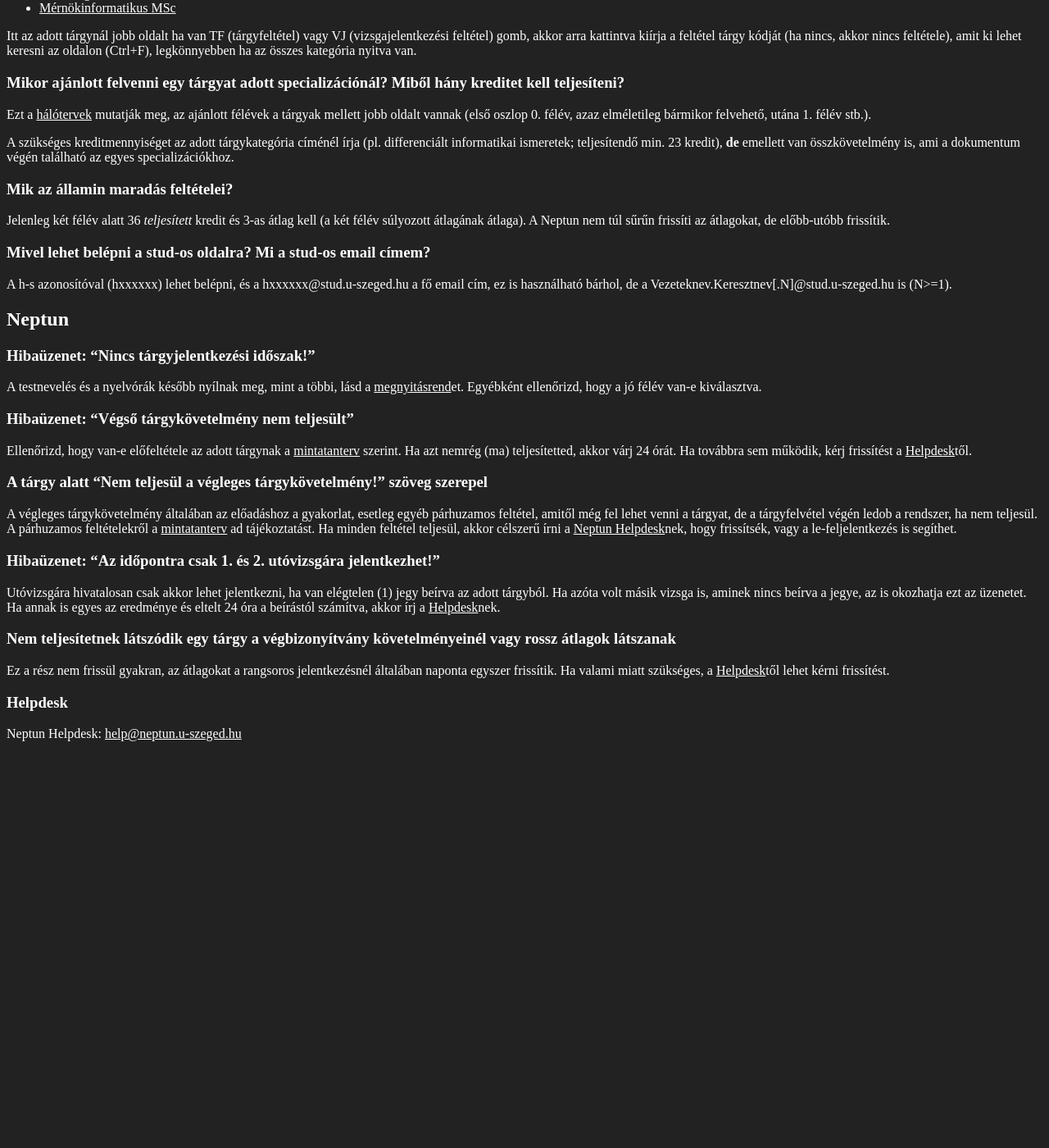
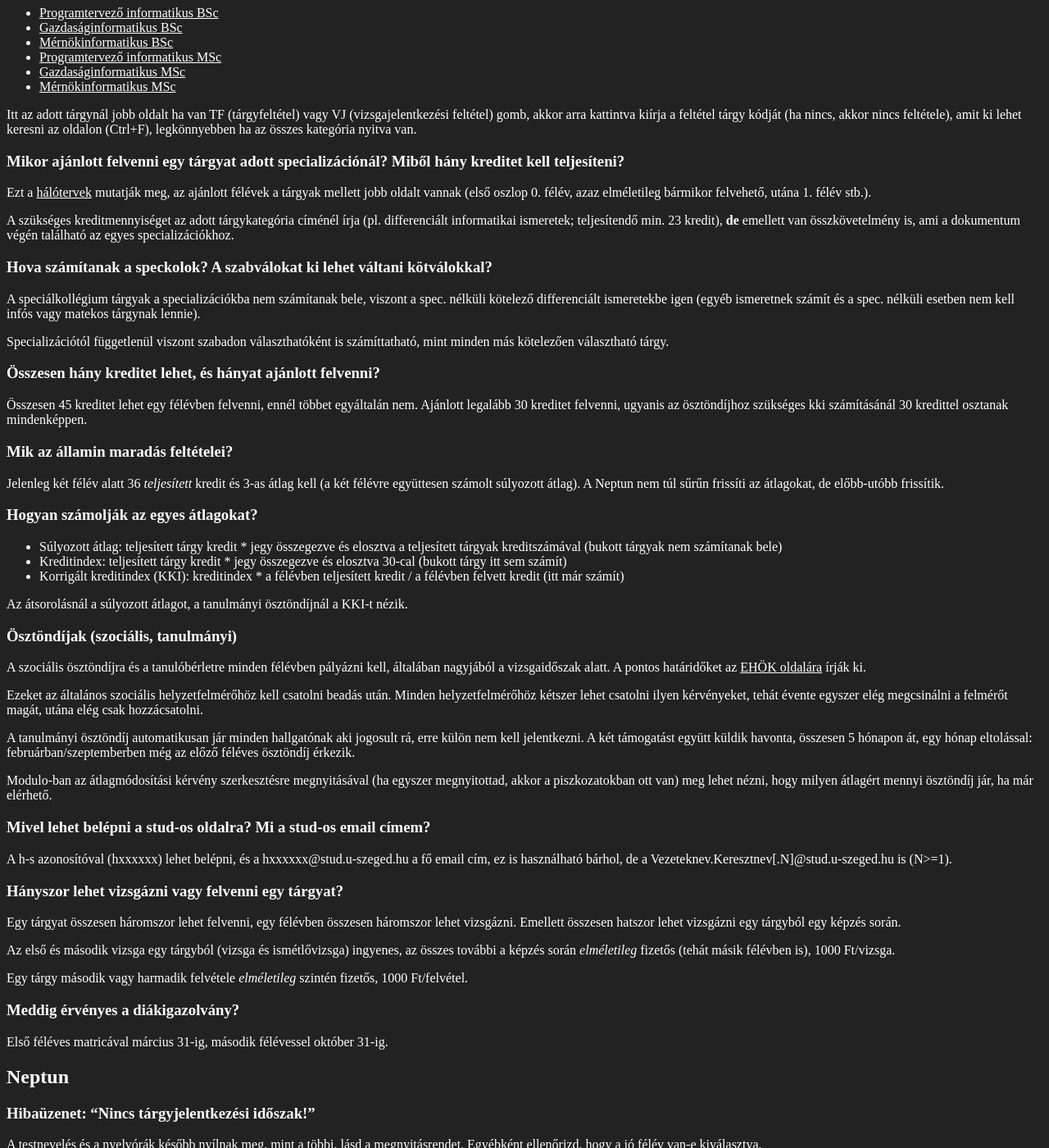
Before and after one commit to NorbiPeti/SZTE, a Jekyll site: the page built from index.md, in a window 1280 px wide and 1400 px high, scrolled down 445 px. Shown: the whole window at 82% size. Built offline with Jekyll 4.4.1, drawn with Linux system fonts in a browser that asks for light colours; before the commit the page ends 1365 px from its top, so only the background shows below that; some of the changed text lies outside the part shown.

Commit message:
Added more questions and answers

```diff
--- a/index.md
+++ b/index.md
@@ -4,10 +4,13 @@ ptitle: Gyakran ismételt kérdések
 ---
 ## Általános infók
 ### Mikor kezdődik a rangsoros (kedvezményes) és a versenyes (normál) tárgyfelvétel?
-Ez a [TO naptár](https://sci.u-szeged.hu/oktatas/naptarak/to-naptar)ban van leírva.
+Ez a [TO naptár](https://sci.u-szeged.hu/oktatas/naptarak/to-naptar)ban van leírva, általában két héttel a szorgalmi időszak előtt kezdődik a rangsoros és 1 hétig (5 napig) tart, utána 3 hétig tart a versenyes.
 
 ### Mikortól lehet tesit vagy nyelvórát felvenni?
-Az aktuális időpontokat a [megnyitásrend](http://web5.etr.u-szeged.hu:8080/naptar/Megnyitasrend/index.jsp) tartalmazza.
+Az aktuális időpontokat a [megnyitásrend](http://web5.etr.u-szeged.hu:8080/naptar/Megnyitasrend/index.jsp) tartalmazza, jellemzően a versenyes tárgyfelvétel során, de újonnan a rangsoros időszakban is hirdethetnek tesit.
+
+### Mi számít bele a kötelező tesibe, mi számít nyelvórának?
+A tesis tárgyak kódja XT-vel kezdődik, a nyelvórák XN-nel, ami kereshető a Neptun keresőjével. A tesis tárgyakból kell 2 félévet teljesíteni, ami félévenként 12 alkalmon való részvételt jelenti (nincs értékelés, csak aláírás, ha teljesíted).
 
 ### Aktuális mintatantervek
 Itt megtalálhatóak az aktuális mintatantervek:
@@ -26,11 +29,45 @@ Ezt a [hálótervek](http://www.sci.u-szeged.hu/hallgatoknak/haloterv/informatik
 
 A szükséges kreditmennyiséget az adott tárgykategória címénél írja (pl. differenciált informatikai ismeretek; teljesítendő min. 23 kredit), **de** emellett van összkövetelmény is, ami a dokumentum végén található az egyes specializációkhoz.
 
+### Hova számítanak a speckolok? A szabválokat ki lehet váltani kötválokkal?
+A speciálkollégium tárgyak a specializációkba nem számítanak bele, viszont a spec. nélküli kötelező differenciált ismeretekbe igen (egyéb ismeretnek számít és a spec. nélküli esetben nem kell infós vagy matekos tárgynak lennie).
+
+Specializációtól függetlenül viszont szabadon választhatóként is számíttatható, mint minden más kötelezően választható tárgy.
+
+### Összesen hány kreditet lehet, és hányat ajánlott felvenni?
+Összesen 45 kreditet lehet egy félévben felvenni, ennél többet egyáltalán nem. Ajánlott legalább 30 kreditet felvenni, ugyanis az ösztöndíjhoz szükséges kki számításánál 30 kredittel osztanak mindenképpen.
+
 ### Mik az államin maradás feltételei?
-Jelenleg két félév alatt 36 *teljesített* kredit és 3-as átlag kell (a két félév súlyozott átlagának átlaga). A Neptun nem túl sűrűn frissíti az átlagokat, de előbb-utóbb frissítik.
+Jelenleg két félév alatt 36 *teljesített* kredit és 3-as átlag kell (a két félévre együttesen számolt súlyozott átlag). A Neptun nem túl sűrűn frissíti az átlagokat, de előbb-utóbb frissítik.
+
+### Hogyan számolják az egyes átlagokat?
+* Súlyozott átlag: teljesített tárgy kredit * jegy összegezve és elosztva a teljesített tárgyak kreditszámával (bukott tárgyak nem számítanak bele)
+* Kreditindex: teljesített tárgy kredit * jegy összegezve és elosztva 30-cal (bukott tárgy itt sem számít)
+* Korrigált kreditindex (KKI): kreditindex * a félévben teljesített kredit / a félévben felvett kredit (itt már számít)
+
+Az átsorolásnál a súlyozott átlagot, a tanulmányi ösztöndíjnál a KKI-t nézik.
+
+### Ösztöndíjak (szociális, tanulmányi)
+A szociális ösztöndíjra és a tanulóbérletre minden félévben pályázni kell, általában nagyjából a vizsgaidőszak alatt. A pontos határidőket az [EHÖK oldalára](https://sztehap.hu/) írják ki.
+
+Ezeket az általános szociális helyzetfelmérőhöz kell csatolni beadás után. Minden helyzetfelmérőhöz kétszer lehet csatolni ilyen kérvényeket, tehát évente egyszer elég megcsinálni a felmérőt magát, utána elég csak hozzácsatolni.
+
+A tanulmányi ösztöndíj automatikusan jár minden hallgatónak aki jogosult rá, erre külön nem kell jelentkezni. A két támogatást együtt küldik havonta, összesen 5 hónapon át, egy hónap eltolással: februárban/szeptemberben még az előző féléves ösztöndíj érkezik.
+
+Modulo-ban az átlagmódosítási kérvény szerkesztésre megnyitásával (ha egyszer megnyitottad, akkor a piszkozatokban ott van) meg lehet nézni, hogy milyen átlagért mennyi ösztöndíj jár, ha már elérhető.
 
 ### Mivel lehet belépni a stud-os oldalra? Mi a stud-os email címem?
 A h-s azonosítóval (hxxxxxx) lehet belépni, és a hxxxxxx@stud.u-szeged.hu a fő email cím, ez is használható bárhol, de a Vezeteknev.Keresztnev[.N]@stud.u-szeged.hu  is (N>=1).
+
+### Hányszor lehet vizsgázni vagy felvenni egy tárgyat?
+Egy tárgyat összesen háromszor lehet felvenni, egy félévben összesen háromszor lehet vizsgázni. Emellett összesen hatszor lehet vizsgázni egy tárgyból egy képzés során.
+
+Az első és második vizsga egy tárgyból (vizsga és ismétlővizsga) ingyenes, az összes további a képzés során *elméletileg* fizetős (tehát másik félévben is), 1000 Ft/vizsga.
+
+Egy tárgy második vagy harmadik felvétele *elméletileg* szintén fizetős, 1000 Ft/felvétel.
+
+### Meddig érvényes a diákigazolvány?
+Első féléves matricával március 31-ig, második félévessel október 31-ig.
 
 ## Neptun
 ### Hibaüzenet: "Nincs tárgyjelentkezési időszak!"
@@ -52,5 +89,11 @@ Ha annak is egyes az eredménye és eltelt 24 óra a beírástól számítva, ak
 ### Nem teljesítetnek látszódik egy tárgy a végbizonyítvány követelményeinél vagy rossz átlagok látszanak
 Ez a rész nem frissül gyakran, az átlagokat a rangsoros jelentkezésnél általában naponta egyszer frissítik. Ha valami miatt szükséges, a [Helpdesk](#helpdesk)től lehet kérni frissítést.
 
+### Ledobott egy tárgyról, pedig belefértem a rangsor szerint
+Egyrészt a rangsor még az utolsó pillanatig változhat, sokan utolsó pillanatban vesznek fel tárgyakat vagy váltanak másik kurzusra, másrészt az azonos pontszámú hallgatók közül ha valaki már nem fér be a kurzusra, akkor mindegyiküket ledobja a rendszer.
+
+### Többször látok egy tárgyat, melyiket vegyem fel?
+Ha csak annyi a különbség, hogy az egyik kódja -00001-re vagy hasonlóra végződik, akkor mindkettő egyenértékű (az egyiket elég felvenni). Az ETR-ről való átállás eredményezett ismétlődéseket, de jó esetben mindkettőt elfogadja a rendszer (ha panaszkodik párhuzamos feltételre, érdemes lehet írni a Helpdesknek).
+
 ### Helpdesk
 Neptun Helpdesk: [help@neptun.u-szeged.hu](mailto:help@neptun.u-szeged.hu)
```
